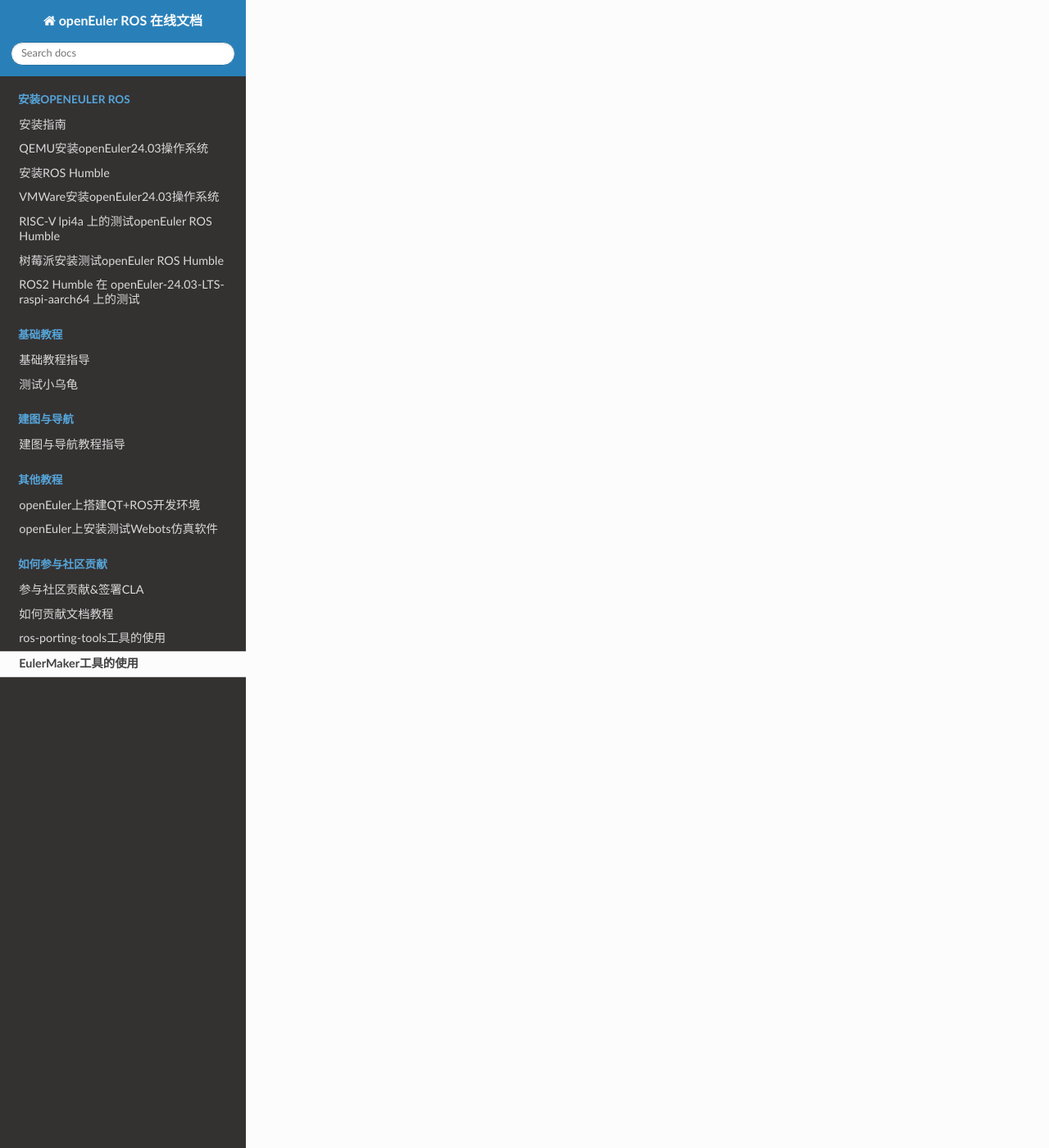
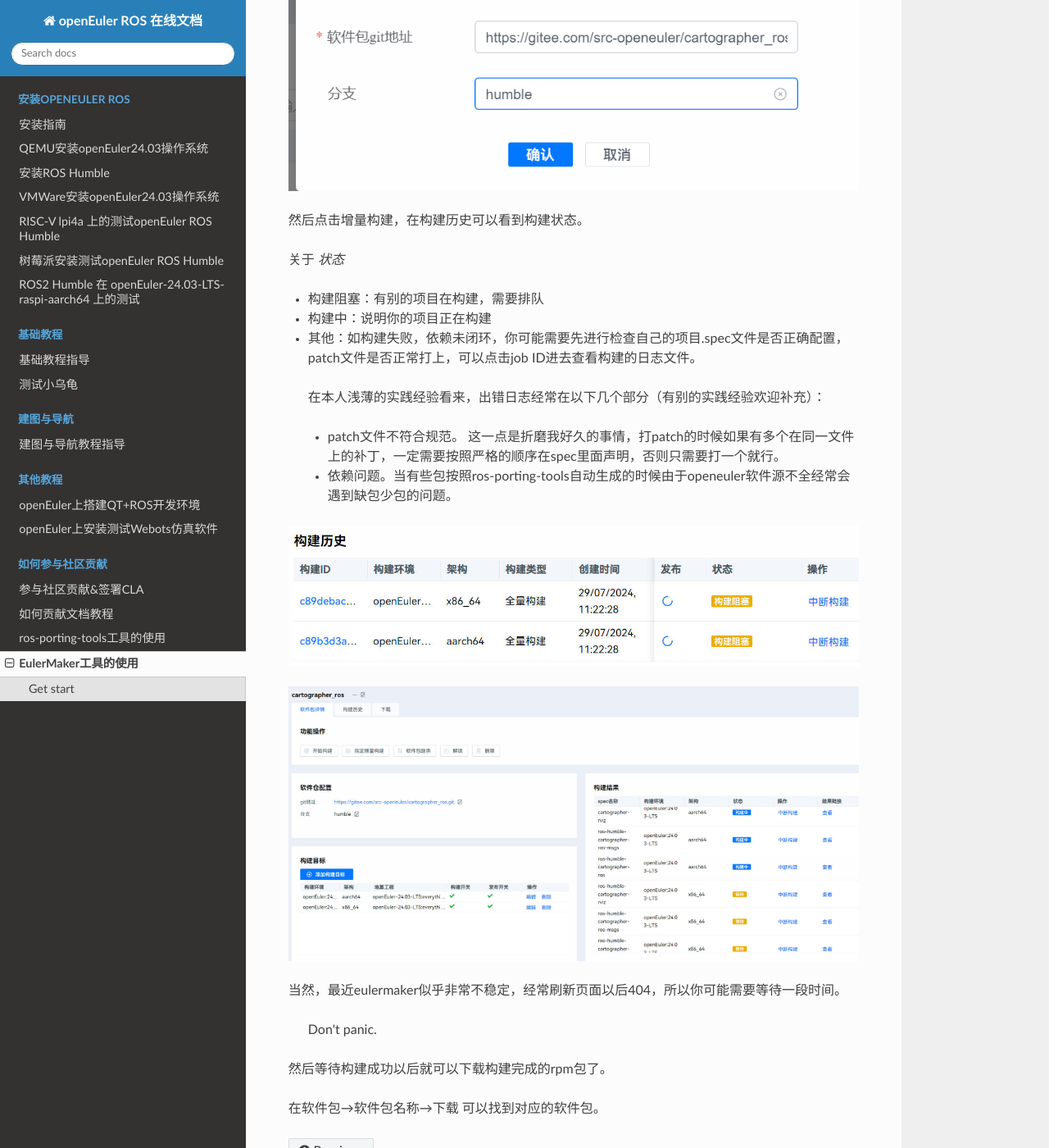
Before and after one commit to openeuler-mirror/ros, a Sphinx documentation site: the page built from docs/source/how-to-contribute/eulermaker.md, in a window 1280 px wide and 1400 px high, scrolled down 2282 px. Shown: the whole window at 82% size. Built offline with Sphinx 7.4.7 and the Read the Docs theme 2.0.0, drawn with Linux system fonts in a browser that asks for light colours; some of the changed text lies outside the part shown.

Commit message:
Update eulermake tutorial.

```diff
--- a/docs/source/how-to-contribute/eulermaker.md
+++ b/docs/source/how-to-contribute/eulermaker.md
@@ -1,2 +1,59 @@
 # EulerMaker工具的使用
-TODO
+在使用euler maker构建软件包的时候，我们首先需要区分一下两个概念
+
+*   工程
+*   镜像
+
+工程即为你要构建的项目，而镜像则是你项目具体跑在那个版本的os上。
+
+在openeuler里面主要有两个workflow，一个是软件包的构建，还有一个是定制镜像的workflow
+
+在本篇指南中构建镜像的操作并不会被详细说明。
+
+Get start
+---------
+
+首先进入EulerMaker官网
+
+![](image/1_image.png)
+
+在本文中，我们以[cartographer\_ros](https://gitee.com/src-openeuler/cartographer_ros)这个包为例，作为构建对象：
+
+在首页中，我们在公有工程中选择openEuler\_24.03\_LTS\_Epol\_Multi-Version\_ROS\_humble作为父工程，继承以后建立一个自己的工程名称，这里命名为`eulermake-tutorial`
+
+![](image/6_image.png)
+
+在私有工程中可以看到自己建立的工程
+
+![](image/3_image.png)
+
+![](image/4_image.png)
+
+然后添加软件包，这里我们选择humble分支作为需要构建的分支。
+
+![](image/5_image.png)
+
+然后点击增量构建，在构建历史可以看到构建状态。
+
+关于 _状态_
+
+*   构建阻塞：有别的项目在构建，需要排队
+*   构建中：说明你的项目正在构建
+*   其他：如构建失败，依赖未闭环，你可能需要先进行检查自己的项目.spec文件是否正确配置，patch文件是否正常打上，可以点击job ID进去查看构建的日志文件。
+
+> 在本人浅薄的实践经验看来，出错日志经常在以下几个部分（有别的实践经验欢迎补充）：
+>
+> *   patch文件不符合规范。 这一点是折磨我好久的事情，打patch的时候如果有多个在同一文件上的补丁，一定需要按照严格的顺序在spec里面声明，否则只需要打一个就行。
+> *   依赖问题。当有些包按照ros-porting-tools自动生成的时候由于openeuler软件源不全经常会遇到缺包少包的问题。
+
+![](image/7_image.png)
+
+![](image/8_image.png)
+
+当然，最近eulermaker似乎非常不稳定，经常刷新页面以后404，所以你可能需要等待一段时间。
+
+> Don't panic.
+
+然后等待构建成功以后就可以下载构建完成的rpm包了。
+
+在软件包→软件包名称→下载 可以找到对应的软件包。
```
Also changed, not shown: docs/source/how-to-contribute/image/1_image.png (added), docs/source/how-to-contribute/image/2_image.png (added), docs/source/how-to-contribute/image/3_image.png (added), docs/source/how-to-contribute/image/4_image.png (added), docs/source/how-to-contribute/image/5_image.png (added), docs/source/how-to-contribute/image/6_image.png (added), docs/source/how-to-contribute/image/7_image.png (added), docs/source/how-to-contribute/image/8_image.png (added), docs/source/how-to-contribute/image/image.png (added).
